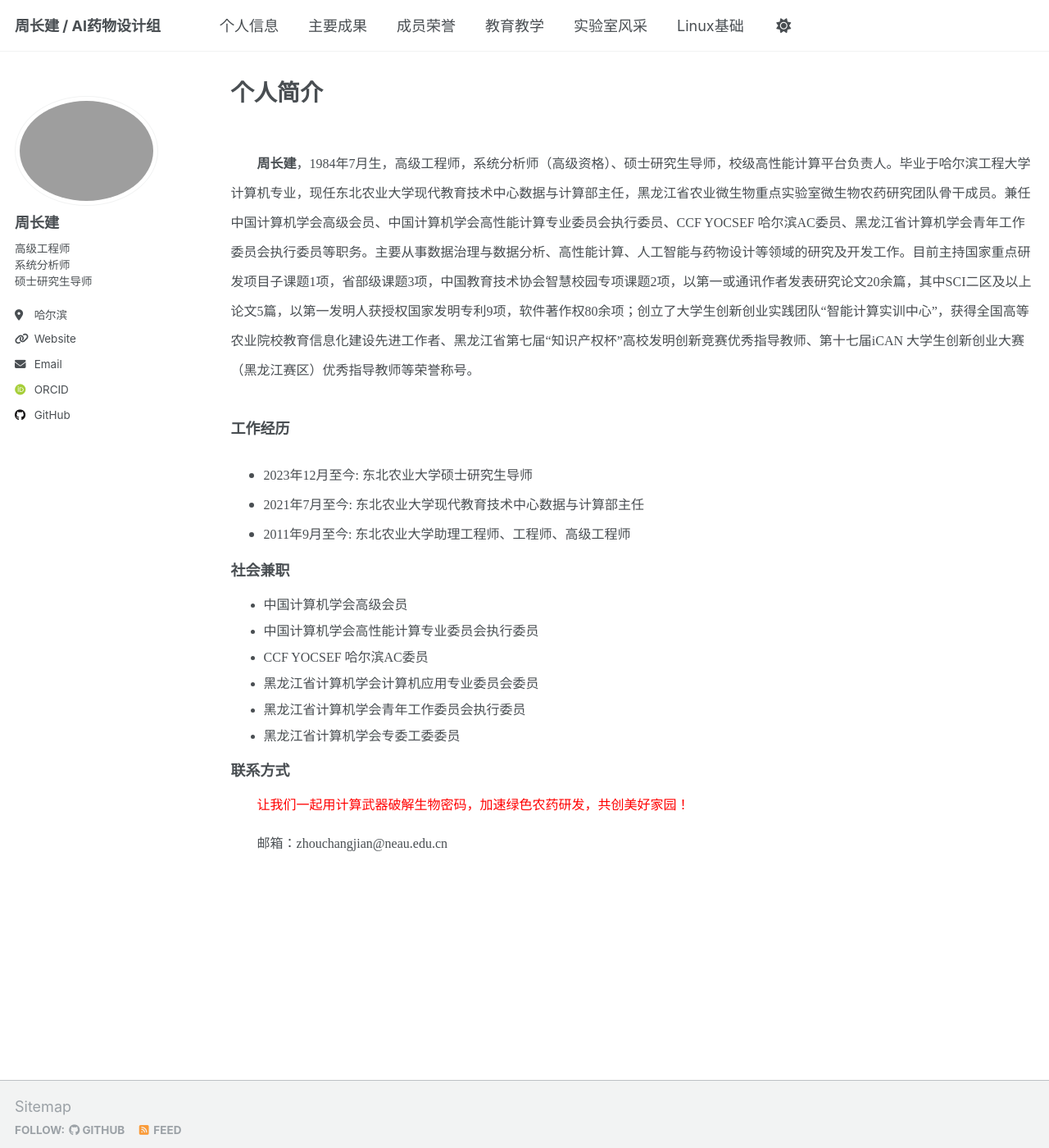
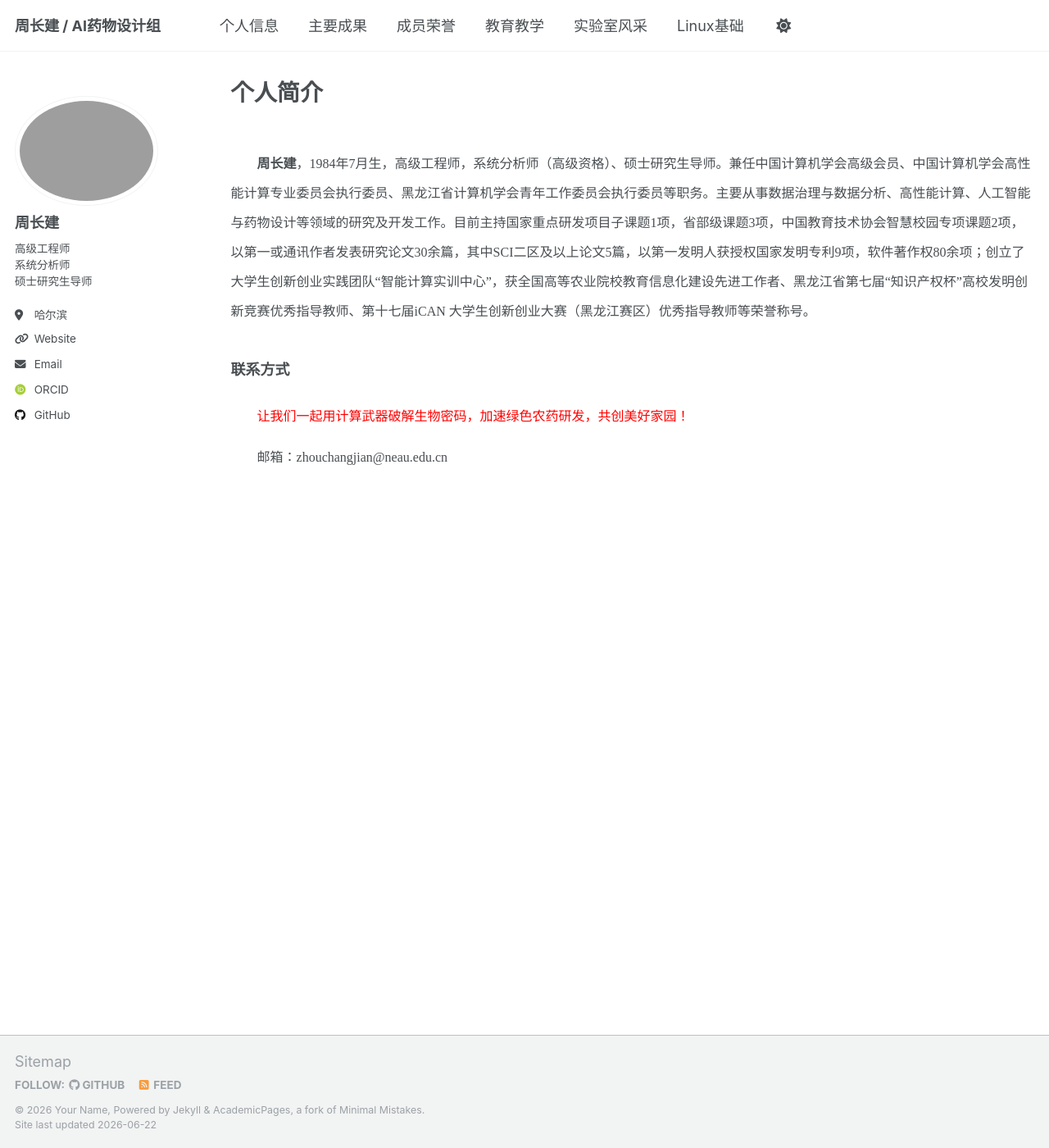
Before and after one commit to HPC-NEAU/zhoucj, a Jekyll site: the page built from _pages/cv.md, in a window 1280 px wide and 1400 px high. Shown: the whole window at 82% size. Built offline with Jekyll 4.4.1, drawn with Linux system fonts in a browser that asks for light colours; some web fonts are replaced.

Commit message:
Update cv.md

```diff
--- a/_pages/cv.md
+++ b/_pages/cv.md
@@ -13,25 +13,9 @@ redirect_from:
 	<font face="微软雅黑" size=3>
 
 <br>
-&emsp;&emsp;<b>周长建</b>，1984年7月生，高级工程师，系统分析师（高级资格）、硕士研究生导师，校级高性能计算平台负责人。毕业于哈尔滨工程大学计算机专业，现任东北农业大学现代教育技术中心数据与计算部主任，黑龙江省农业微生物重点实验室微生物农药研究团队骨干成员。兼任中国计算机学会高级会员、中国计算机学会高性能计算专业委员会执行委员、CCF YOCSEF 哈尔滨AC委员、黑龙江省计算机学会青年工作委员会执行委员等职务。主要从事数据治理与数据分析、高性能计算、人工智能与药物设计等领域的研究及开发工作。目前主持国家重点研发项目子课题1项，省部级课题3项，中国教育技术协会智慧校园专项课题2项，以第一或通讯作者发表研究论文20余篇，其中SCI二区及以上论文5篇，以第一发明人获授权国家发明专利9项，软件著作权80余项；创立了大学生创新创业实践团队“智能计算实训中心”，获得全国高等农业院校教育信息化建设先进工作者、黑龙江省第七届“知识产权杯”高校发明创新竞赛优秀指导教师、第十七届iCAN 大学生创新创业大赛（黑龙江赛区）优秀指导教师等荣誉称号。<br>
+&emsp;&emsp;<b>周长建</b>，1984年7月生，高级工程师，系统分析师（高级资格）、硕士研究生导师。兼任中国计算机学会高级会员、中国计算机学会高性能计算专业委员会执行委员、黑龙江省计算机学会青年工作委员会执行委员等职务。主要从事数据治理与数据分析、高性能计算、人工智能与药物设计等领域的研究及开发工作。目前主持国家重点研发项目子课题1项，省部级课题3项，中国教育技术协会智慧校园专项课题2项，以第一或通讯作者发表研究论文30余篇，其中SCI二区及以上论文5篇，以第一发明人获授权国家发明专利9项，软件著作权80余项；创立了大学生创新创业实践团队“智能计算实训中心”，获全国高等农业院校教育信息化建设先进工作者、黑龙江省第七届“知识产权杯”高校发明创新竞赛优秀指导教师、第十七届iCAN 大学生创新创业大赛（黑龙江赛区）优秀指导教师等荣誉称号。<br>
 <br>
 
-		<font face="微软雅黑" size=4><b>工作经历</b></font>
-<ul>
-	<li>2023年12月至今: 东北农业大学硕士研究生导师</li>
-	<li>2021年7月至今: 东北农业大学现代教育技术中心数据与计算部主任</li>
-	<li>2011年9月至今: 东北农业大学助理工程师、工程师、高级工程师</li>
-</ul>
-
-		<font face="微软雅黑" size=4><b>社会兼职</b></font>
-<ul>
-	<li>中国计算机学会高级会员</li>
-	<li>中国计算机学会高性能计算专业委员会执行委员</li>
-	<li>CCF YOCSEF 哈尔滨AC委员</li>
-	<li>黑龙江省计算机学会计算机应用专业委员会委员</li>
-	<li>黑龙江省计算机学会青年工作委员会执行委员</li>
-	<li>黑龙江省计算机学会专委工委委员</li>
-</ul>
 		<font face="微软雅黑" size=4><b>联系方式</b></font>
 	<p style="color:red;">&emsp;&emsp;让我们一起用计算武器破解生物密码，加速绿色农药研发，共创美好家园！</p>
 	&emsp;&emsp;邮箱：zhouchangjian@neau.edu.cn
```
